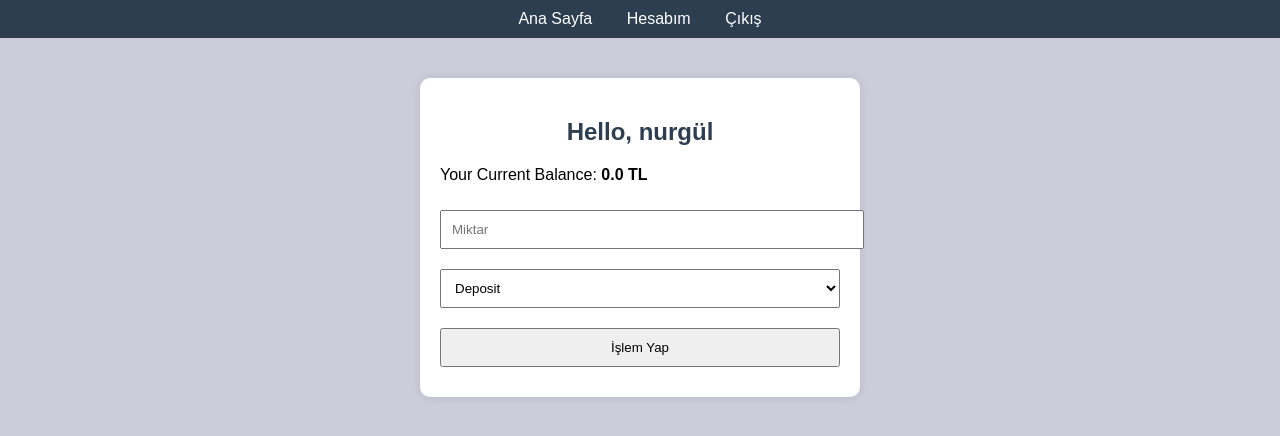
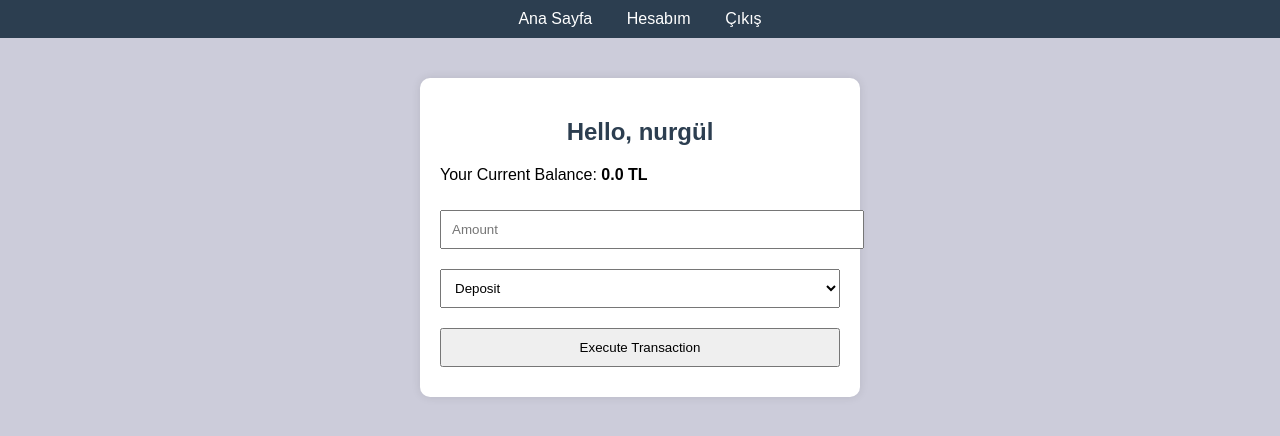
Before and after one commit to elifoztaylan/bank_project, a Flask app: page /hesap in a window 1280 px wide. Shown: the top 436 px of the page. Run offline with Flask 3, Linux system fonts and the light colour scheme; the visitor is signed in with stand-in values (Sample User, id 1); data comes from the database, SQL or seed files in the repository.

Commit message:
Some names have been changed.

```diff
--- a/templates/bakiye.html
+++ b/templates/bakiye.html
@@ -4,11 +4,11 @@
   <h2>Hello, {{ kullanici.isim }}</h2>
   <p>Your Current Balance: <strong>{{ kullanici.bakiye }} TL</strong></p>
   <form method="POST">
-    <input type="number" name="miktar" step="0.01" placeholder="Miktar" required>
+    <input type="number" name="miktar" step="0.01" placeholder="Amount" required>
     <select name="islem">
       <option value="yatir">Deposit</option>
       <option value="cek">Withdraw</option>
     </select>
-    <button type="Execute Transaction">İşlem Yap</button>
+    <button type="islem yap">Execute Transaction</button>
   </form>
 {% endblock %}
```
